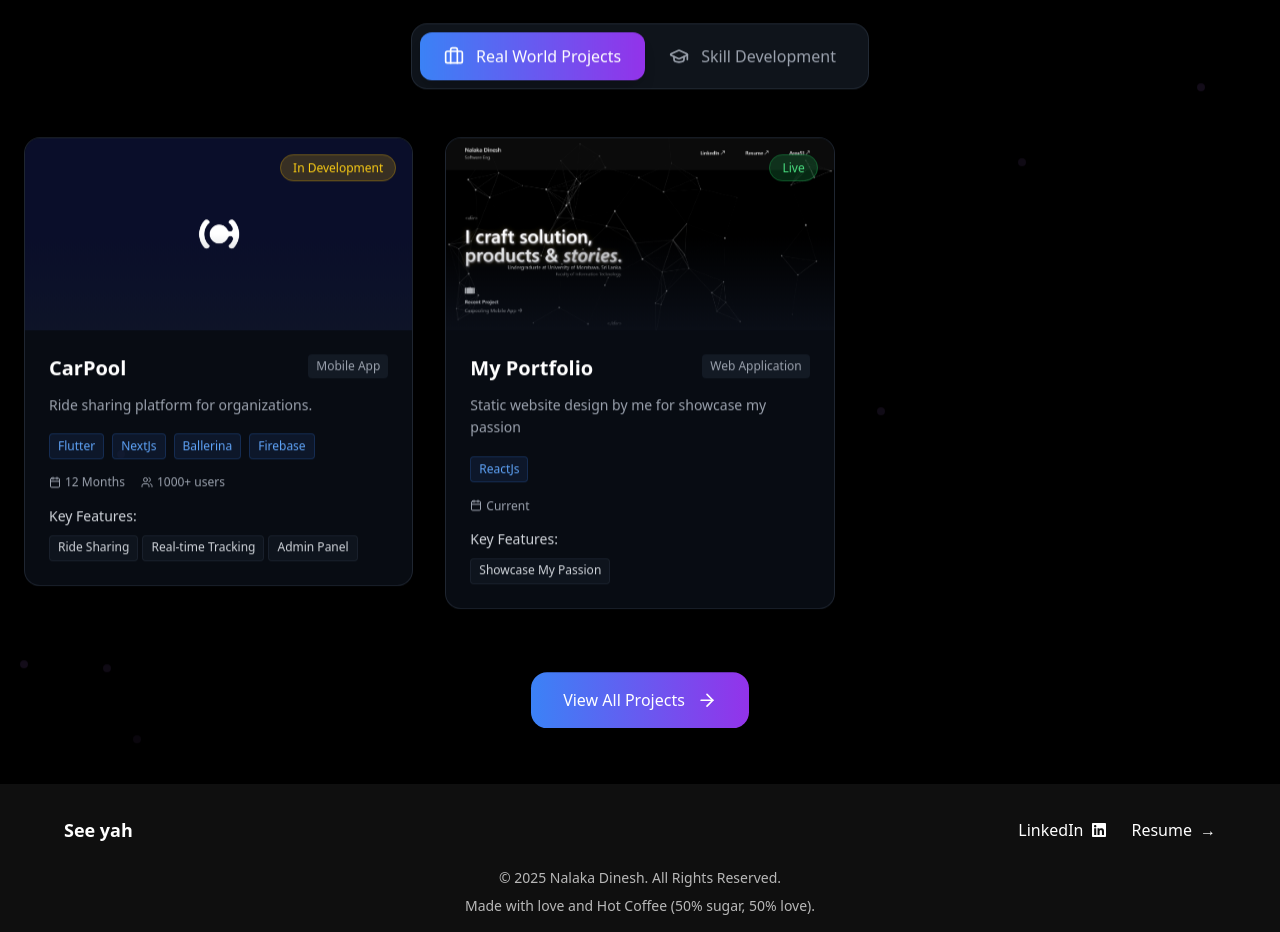
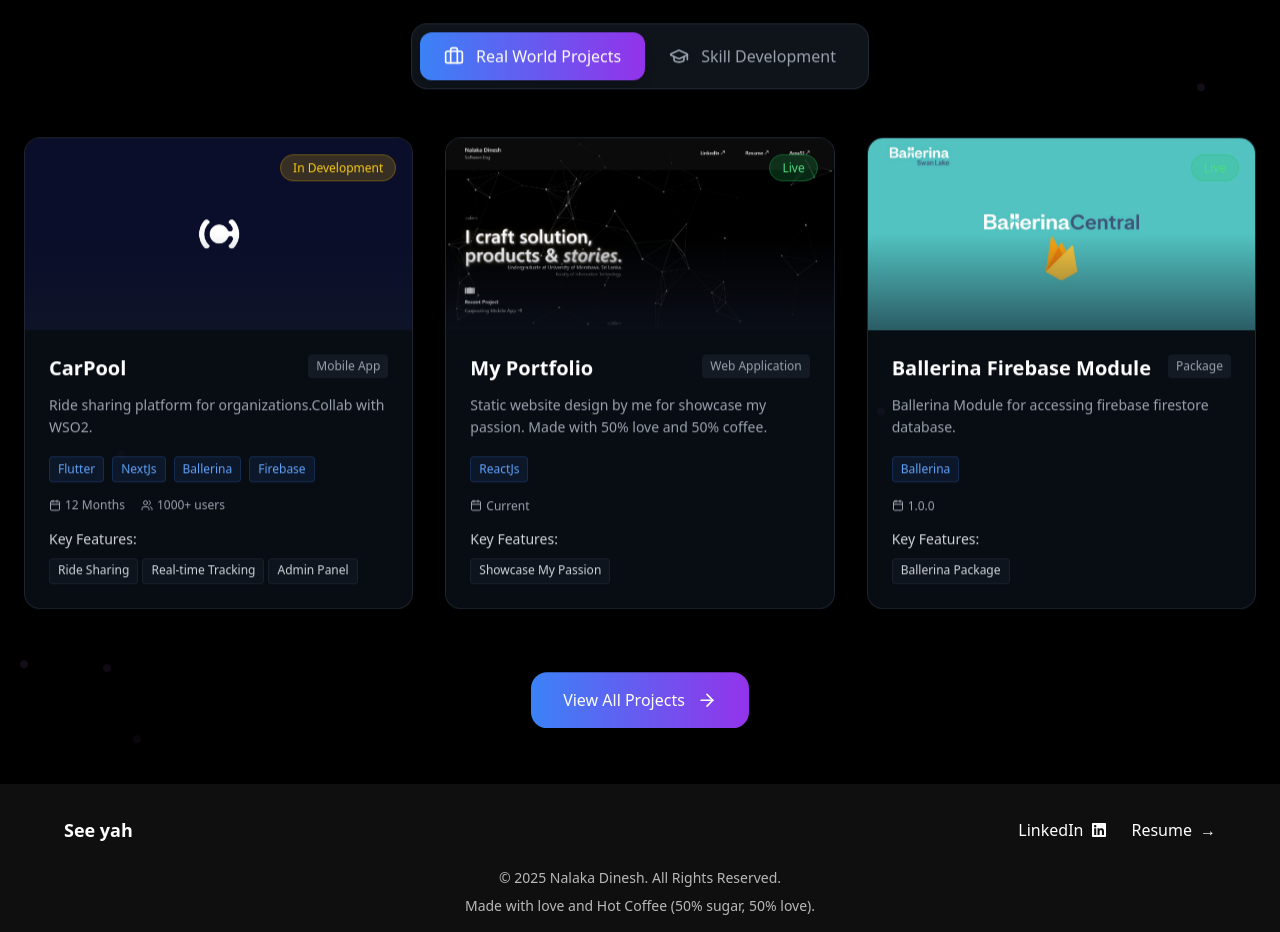
Before and after one commit to NalakaDineshSamarasingha/meandme, a React (Create React App) app in the folder client/: page / in a window 1280 px wide. Shown: the part 1100-2032 px from the top of the page. Built offline with nearby package versions, Linux system fonts and the light colour scheme.

Commit message:
add new project

```diff
--- a/client/src/components/ProjectSectio.jsx
+++ b/client/src/components/ProjectSectio.jsx
@@ -27,7 +27,7 @@
     {
       id: 1,
       title: "CarPool",
-      description: "Ride sharing platform for organizations.",
+      description: "Ride sharing platform for organizations.Collab with WSO2.",
       image: "/assets/carpool.png",
       technologies: ["Flutter","NextJs", "Ballerina", "Firebase"],
       category: "Mobile App",
@@ -43,7 +43,7 @@
     {
       id: 2,
       title: "My Portfolio",
-      description: "Static website design by me for showcase my passion",
+      description: "Static website design by me for showcase my passion. Made with 50% love and 50% coffee.",
       image: "/assets/image.png",
       technologies: ["ReactJs"],
       category: "Web Application",
@@ -54,6 +54,22 @@
       links: {
         live: "https://nalaka.netlify.app/",
         github: "https://github.com/NalakaDineshSamarasingha/meandme#"
+      }
+    },
+    {
+      id: 3,
+      title: "Ballerina Firebase Module",
+      description: "Ballerina Module for accessing firebase firestore database.",
+      image: "/assets/3.jpg",
+      technologies: ["Ballerina"],
+      category: "Package",
+      status: "Live",
+      users: "",
+      duration: "1.0.0",
+      highlights: ["Ballerina Package"],
+      links: {
+        live: "https://central.ballerina.io/nalaka/firestore/1.0.0",
+        github: "https://github.com/NalakaDineshSamarasingha/nalaka-firestore"
       }
     },
 
```
Also changed, not shown: client/public/Assets/3.jpg (added).
